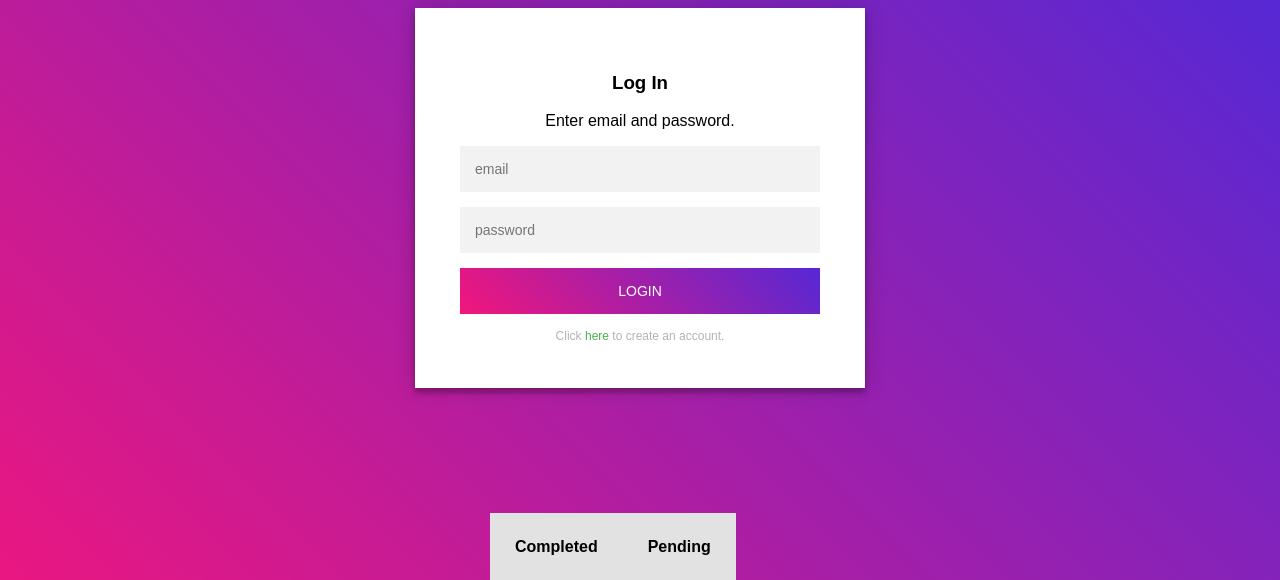
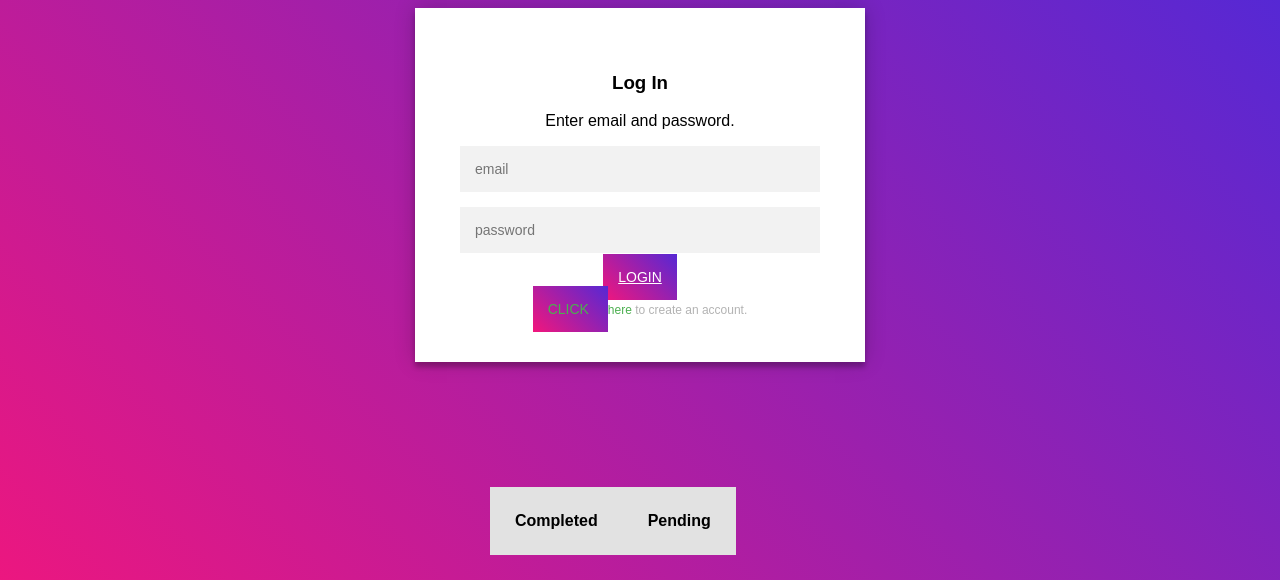
Before and after one commit to banani720/401Website, a PHP site: page / in a window 1280 px wide. Shown: the top 580 px of the page. Run offline with PHP 8.4, Linux system fonts and the light colour scheme.

Commit message:
Changed button to a to navigate to new page

```diff
--- a/login-styles.css
+++ b/login-styles.css
@@ -36,7 +36,7 @@ header .header{
     box-sizing: border-box;
     font-size: 14px;
   }
-  .form button {
+  .form a.button {
     font-family: Arial, Helvetica, sans-serif;
     text-transform: uppercase;
     outline: 0;
--- a/login.html
+++ b/login.html
@@ -17,7 +17,7 @@
         <form class="login-form">
           <input type="email" placeholder="email"/>
           <input type="password" placeholder="password"/>
-          <button href="dashboard.html">login</button>
+          <a href="dashboard.html" class="button">login</button>
           <p class="message">Click <a href="#">here</a> to create an account.</p>
         </form>
       </div>
```
